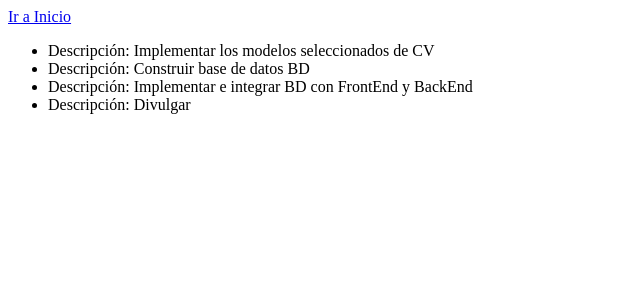
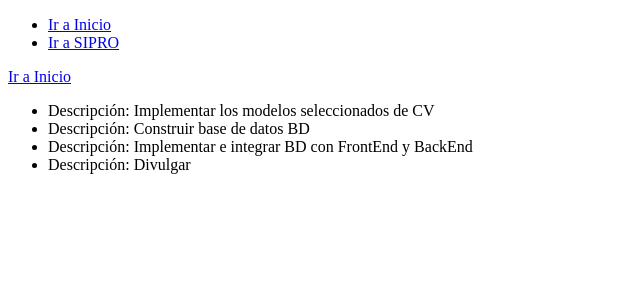
Before and after one commit to HenryGarzon/flaskpruebasipro, a Flask app: page /hello in a window 1280 px wide. Shown: the top 300 px of the page, without its empty margins (0-640 px from the left). Run offline with Flask 2, Linux system fonts and the light colour scheme.

Commit message:
Se hace uso en los templates de 'include' para incorporar archivos en este caso un nav con un menú, se incluye manejo de enlaces con variables de contexto

```diff
--- a/pruebasiproflask/templates/base.html
+++ b/pruebasiproflask/templates/base.html
@@ -7,6 +7,9 @@
         </title>
     </head>
     <body>
+        <header>
+            {% include 'navbar.html' %}
+        </header>
         {% block content %}
         {% endblock %}
     </body>
--- /dev/null
+++ b/pruebasiproflask/templates/navbar.html
@@ -0,0 +1,10 @@
+<nav>
+    <ul>
+        <li>
+            <a href="{{ url_for('index') }}">Ir a Inicio</a>
+        </li>
+        <li>
+            <a href="http://www.brindandosoluciones.com">Ir a SIPRO</a>
+        </li>
+    </ul>
+</nav>
```
